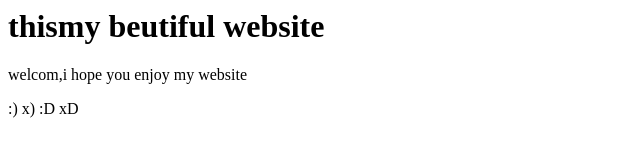
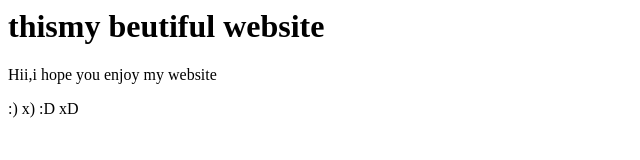
Before and after one commit to akashdpawar/awesome-repo, a plain HTML site: page index.html in a window 1280 px wide. Shown: the full height of the page, 0-640 px from the left. Drawn offline with Linux system fonts and the light colour scheme.

Commit message:
changed welcome to hii

```diff
--- a/index.html
+++ b/index.html
@@ -3,6 +3,6 @@
 this is my website
 </title>
 <h1>thismy beutiful website</h1>
-<p>welcom,i hope you enjoy my website</p>
+<p>Hii,i hope you enjoy my website</p>
 <p>:) x) :D xD</p>
 </html>
```
